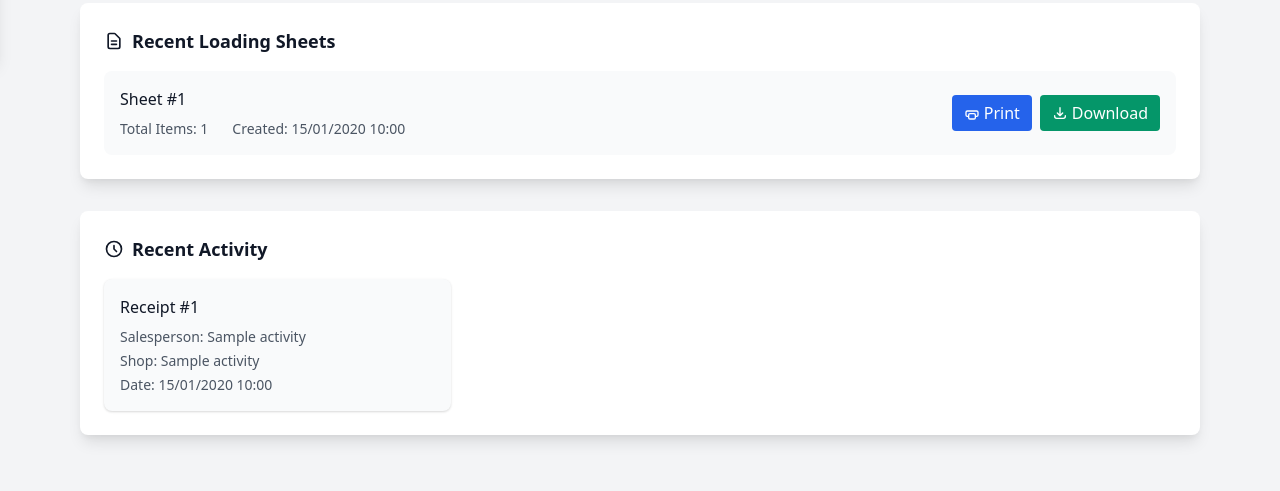
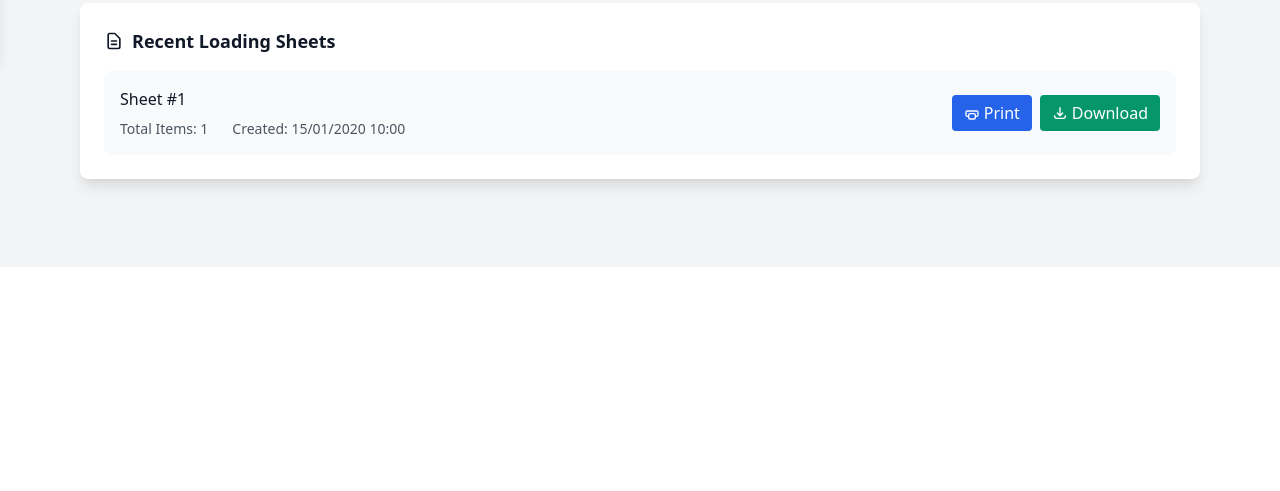
Before and after one commit to off-n3sh/salespos-loading-sheet, a Flask app: template templates/loading_sheets.html in a window 1280 px wide. Shown: the part 739-1230 px from the top of the page. After the commit the page ends 938 px from the top, so only its background shows below. Run offline with Flask 3, Linux system fonts and the light colour scheme; the template is opened without the code that fills it: most values are stand-ins (such as "Sample title", 1, 10 or a date in 2020); some libraries are stand-ins or nearby versions.

Commit message:
Loading sheet page fix

```diff
--- a/app.py
+++ b/app.py
@@ -1005,8 +1005,39 @@ def load_to_loading_sheet(receipt_id, action):
         else:
             i += 1
 
-    loading_sheet_id = f"LOAD_{datetime.now(KENYA_TZ).strftime('%Y%m%d_%H%M%S')}"
+    # If action is 'new', save the current sheet to Firestore before creating a new one
+    if action == 'new' and 'current_loading_sheet' in session:
+        current_sheet = session['current_loading_sheet']
+        items = current_sheet.get('items', [])
+        total_items = current_sheet.get('total_items', 0)
 
+        # Parse created_at from session
+        created_at_str = current_sheet.get('created_at')
+        if isinstance(created_at_str, str):
+            try:
+                created_at = datetime.fromisoformat(created_at_str)
+            except ValueError:
+                created_at = datetime.now(KENYA_TZ)
+        else:
+            created_at = datetime.now(KENYA_TZ)
+
+        # Generate a unique loading sheet ID
+        loading_sheet_id = f"LOAD_{datetime.now(KENYA_TZ).strftime('%Y%m%d_%H%M%S')}"
+
+        # Save the current sheet to Firestore
+        db.collection('loading_sheets').document(loading_sheet_id).set({
+            'items': items,
+            'total_items': total_items,
+            'created_at': created_at
+        })
+
+        # Log the action
+        log_user_action('Saved Loading Sheet', f"Saved loading sheet {loading_sheet_id} with {total_items} items")
+
+        # Clear the current sheet from session
+        session.pop('current_loading_sheet')
+
+    # Now handle the new items
     if action == 'current' and 'current_loading_sheet' in session:
         current_items = session.get('current_loading_sheet', {}).get('items', [])
         for item in items_list:
@@ -1024,18 +1055,15 @@ def load_to_loading_sheet(receipt_id, action):
             'created_at': session.get('current_loading_sheet', {}).get('created_at', datetime.now(KENYA_TZ).isoformat())
         }
     else:
+        # Create a new loading sheet in session
         session['current_loading_sheet'] = {
             'items': items_list,
             'total_items': sum(item['quantity'] for item in items_list),
             'created_at': datetime.now(KENYA_TZ).isoformat()
         }
-        db.collection('loading_sheets').document(loading_sheet_id).set({
-            'items': items_list,
-            'total_items': sum(item['quantity'] for item in items_list),
-            'created_at': datetime.now(KENYA_TZ)
-        })
 
     return redirect(url_for('loading_sheets'))
+
 
 @app.route('/loading-sheets')
 @login_required
@@ -1066,38 +1094,29 @@ def loading_sheets():
             sheet_data = doc.to_dict()
             sheet_data['id'] = doc.id
             # Convert Firestore timestamp to datetime if needed
-            if isinstance(sheet_data.get('created_at'), (firestore.SERVER_TIMESTAMP, datetime)):
-                sheet_data['created_at'] = sheet_data['created_at']
+            created_at_field = sheet_data.get('created_at')
+            if isinstance(created_at_field, datetime):
+                sheet_data['created_at'] = created_at_field
+            elif isinstance(created_at_field, str):
+                try:
+                    sheet_data['created_at'] = datetime.fromisoformat(created_at_field)
+                except ValueError:
+                    sheet_data['created_at'] = datetime.now(KENYA_TZ)
+            else:
+                sheet_data['created_at'] = datetime.now(KENYA_TZ)
             recent_sheets.append(sheet_data)
     except Exception as e:
-        # Handle any database errors gracefully
         print(f"Error fetching recent sheets: {e}")
         recent_sheets = []
 
     now = datetime.now(KENYA_TZ)
-
-    # Get recent activity
-    try:
-        recent_activity = [
-            {
-                'receipt_id': doc.to_dict().get('receipt_id', doc.id),
-                'salesperson_name': doc.to_dict().get('salesperson_name', 'N/A'),
-                'shop_name': doc.to_dict().get('shop_name', 'Unknown Shop'),
-                'date': process_date(doc.to_dict().get('date', now))
-            }
-            for doc in db.collection('orders').order_by('date', direction=firestore.Query.DESCENDING).limit(3).get()
-        ]
-    except Exception as e:
-        print(f"Error fetching recent activity: {e}")
-        recent_activity = []
 
     return render_template('loading_sheets.html',
                           aggregated_items=aggregated_items,
                           current_date=now,
                           total_items=total_items,
                           created_at=created_at,
-                          recent_sheets=recent_sheets,
-                          recent_activity=recent_activity)
+                          recent_sheets=recent_sheets)
 
 @app.route('/view-loading-sheet')
 @login_required
@@ -1260,8 +1279,37 @@ def download_loading_sheet():
 @app.route('/create-loading-sheet')
 @login_required
 def create_loading_sheet():
-    """Create a new loading sheet by clearing the current one in session."""
+    """Create a new loading sheet by saving the current one to Firestore and clearing the session."""
+    # Check if there's a current loading sheet in session
     if 'current_loading_sheet' in session:
+        current_sheet = session['current_loading_sheet']
+        items = current_sheet.get('items', [])
+        total_items = current_sheet.get('total_items', 0)
+
+        # Parse created_at from session
+        created_at_str = current_sheet.get('created_at')
+        if isinstance(created_at_str, str):
+            try:
+                created_at = datetime.fromisoformat(created_at_str)
+            except ValueError:
+                created_at = datetime.now(KENYA_TZ)
+        else:
+            created_at = datetime.now(KENYA_TZ)
+
+        # Generate a unique loading sheet ID
+        loading_sheet_id = f"LOAD_{datetime.now(KENYA_TZ).strftime('%Y%m%d_%H%M%S')}"
+
+        # Save the current sheet to Firestore
+        db.collection('loading_sheets').document(loading_sheet_id).set({
+            'items': items,
+            'total_items': total_items,
+            'created_at': created_at
+        })
+
+        # Log the action
+        log_user_action('Saved Loading Sheet', f"Saved loading sheet {loading_sheet_id} with {total_items} items")
+
+        # Clear the current sheet from session
         session.pop('current_loading_sheet')
 
     log_user_action('Created New Loading Sheet', 'Started a fresh loading sheet')
--- a/templates/loading_sheets.html
+++ b/templates/loading_sheets.html
@@ -18,6 +18,7 @@
     </div>
 
     <!-- Current Loading Sheet Card -->
+    {% if aggregated_items %}
     <div id="current-loading-sheet" class="bg-white dark:bg-gray-800 rounded-lg shadow-lg p-6 mb-8">
         <div class="flex flex-col md:flex-row justify-between items-start md:items-center mb-6 border-b pb-4">
             <h2 class="text-xl font-bold text-gray-900 dark:text-white">Current Loading Sheet</h2>
@@ -92,6 +93,11 @@
             </div>
         </div>
     </div>
+    {% else %}
+    <div class="bg-white dark:bg-gray-800 rounded-lg shadow-lg p-6 mb-8 text-center">
+        <p class="text-gray-600 dark:text-gray-400">No current loading sheet. Click "New Sheet" to create one.</p>
+    </div>
+    {% endif %}
 
     <!-- Recent Loading Sheets Section -->
     {% if recent_sheets %}
@@ -127,30 +133,6 @@
                             Download
                         </a>
                     </div>
-                </div>
-            </div>
-            {% endfor %}
-        </div>
-    </div>
-    {% endif %}
-
-    <!-- Recent Activity Section -->
-    {% if recent_activity %}
-    <div class="bg-white dark:bg-gray-800 rounded-lg shadow-lg p-6">
-        <h3 class="text-lg font-semibold mb-4 text-gray-900 dark:text-white flex items-center">
-            <svg xmlns="http://www.w3.org/2000/svg" class="h-5 w-5 mr-2" fill="none" viewBox="0 0 24 24" stroke="currentColor">
-                <path stroke-linecap="round" stroke-linejoin="round" stroke-width="2" d="M12 8v4l3 3m6-3a9 9 0 11-18 0 9 9 0 0118 0z" />
-            </svg>
-            Recent Activity
-        </h3>
-        <div class="grid grid-cols-1 md:grid-cols-2 lg:grid-cols-3 gap-4">
-            {% for activity in recent_activity %}
-            <div class="bg-gray-50 dark:bg-gray-700 rounded-lg p-4 shadow">
-                <p class="text-gray-900 dark:text-white font-medium">Receipt #{{ activity.receipt_id }}</p>
-                <div class="mt-2 space-y-1 text-sm text-gray-600 dark:text-gray-400">
-                    <p>Salesperson: {{ activity.salesperson_name }}</p>
-                    <p>Shop: {{ activity.shop_name }}</p>
-                    <p>Date: {{ activity.date.strftime('%d/%m/%Y %H:%M') }}</p>
                 </div>
             </div>
             {% endfor %}
@@ -224,7 +206,7 @@
 <script>
     document.addEventListener('DOMContentLoaded', function() {
         // Print current sheet
-        document.getElementById('print-button').addEventListener('click', function() {
+        document.getElementById('print-button')?.addEventListener('click', function() {
             window.print();
         });
     });
```
